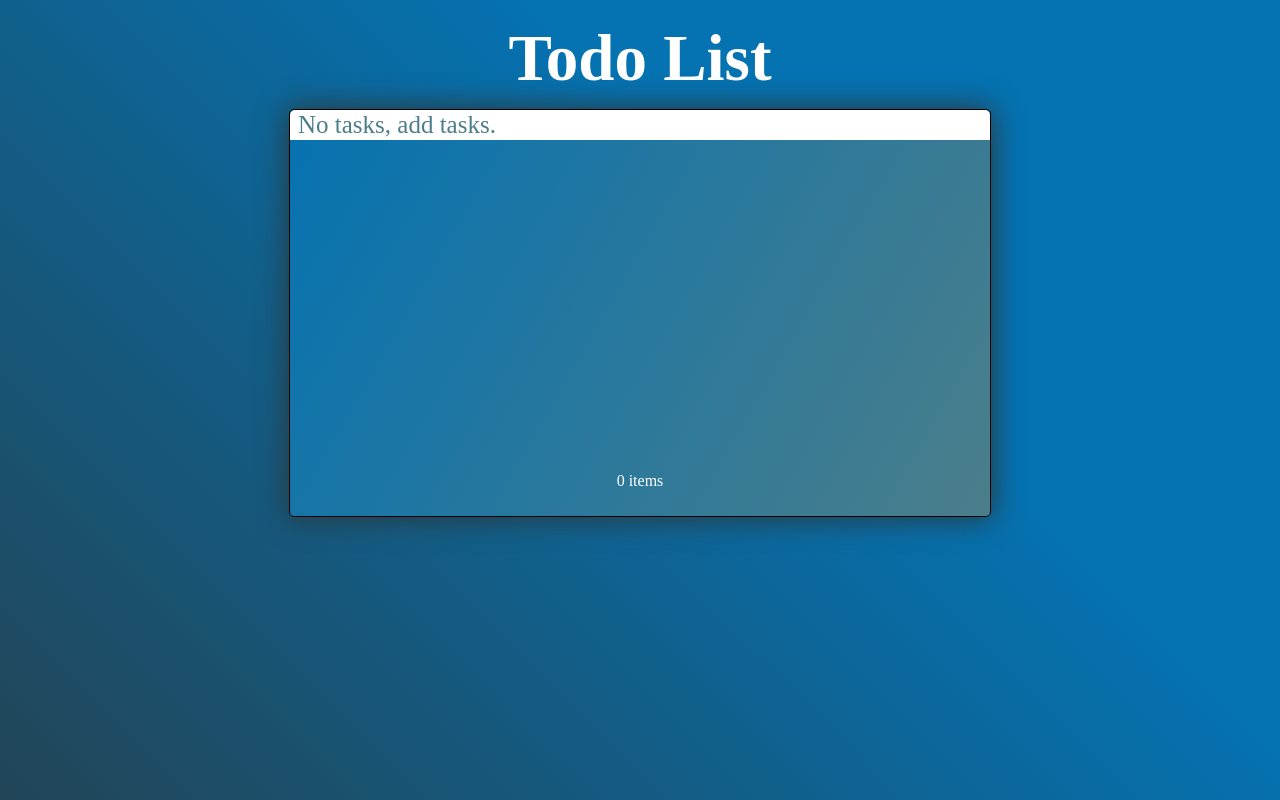
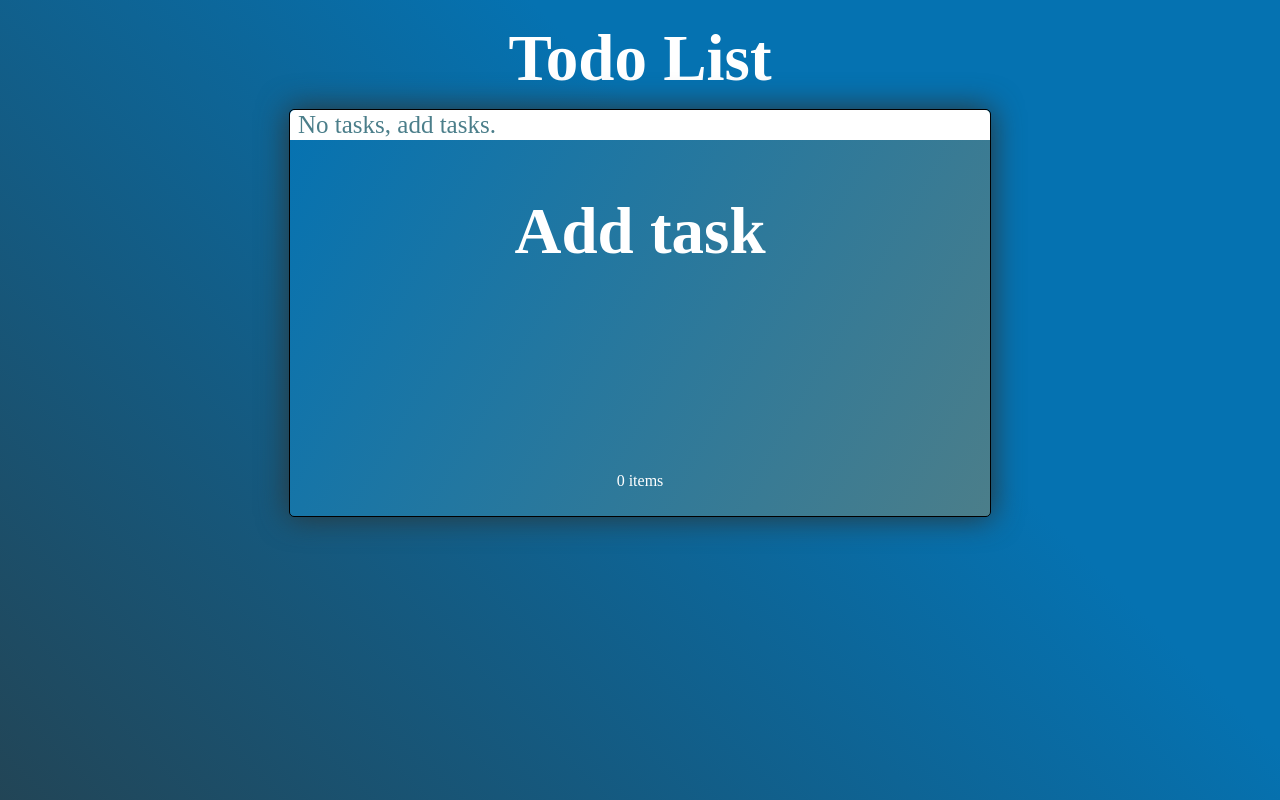
Before and after one commit to edwinmoreno77/todo_list_project_4Geeks_bootcamp, a React (Vite) app: page / in a window 1280 px wide. Shown: the top 800 px of the page. Built offline with nearby package versions, Linux system fonts and the light colour scheme.

Commit message:
h2 add task added

```diff
--- a/src/App.css
+++ b/src/App.css
@@ -16,6 +16,13 @@ body {
   font-size: 65px;
   margin: 8px;
   padding: 5px;
+}
+
+.add_task_h2 {
+  display: flex;
+  justify-content: center;
+  align-items: center;
+  font-size: 65px;
 }
 
 .container_todo {
--- a/src/App.jsx
+++ b/src/App.jsx
@@ -32,6 +32,9 @@ function App() {
                 addTodo={addTodo}
                 setTodo={setTodo}
               />
+              {arrayTodo.length == 0 ? (
+                <h2 className="add_task_h2">Add task</h2>
+              ) : (
                 <UlTodoComponent
                   deleteTodo={deleteTodo}
                   arrayTodo={arrayTodo}
@@ -43,6 +46,7 @@ function App() {
                   hanldeDoneTodo={hanldeDoneTodo}
                   setInputUpdating={setInputUpdating}
                 />
+              )}
             </article>
             <footer className="items">{arrayTodo.length} items</footer>
           </section>
```
Lines whose indentation alone changed are shown as unchanged.
